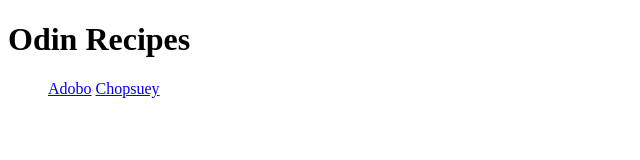
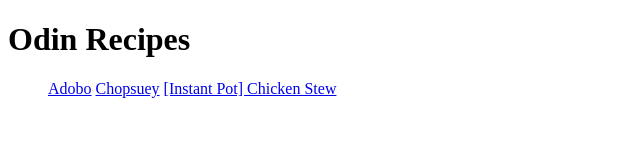
Before and after one commit to cashewna/odin-recipes, a plain HTML site: page index.html in a window 1280 px wide. Shown: the whole page, without its empty margins (0-640 px from the left). Drawn offline with Linux system fonts and the light colour scheme.

Commit message:
Added Chicken-Stew images and anchor link

```diff
--- a/index.html
+++ b/index.html
@@ -11,6 +11,7 @@
     <ul>
       <a href="recipes/adobo.html">Adobo</a>
       <a href="recipes/chopsuey.html">Chopsuey</a>
+      <a href="recipes/chicken-stew.html">[Instant Pot] Chicken Stew</a>
     </ul>
   </body>
 </html>
```
Also changed, not shown: images/chicken-stew.jpeg (added), recipes/chicken-stew.html (added).
